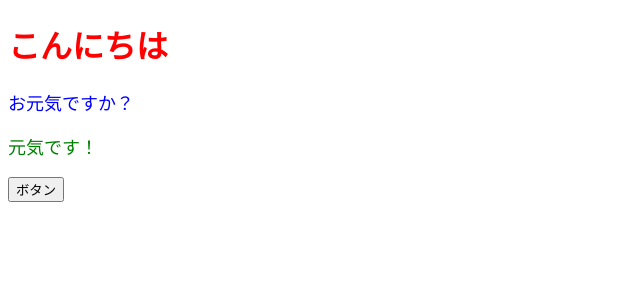
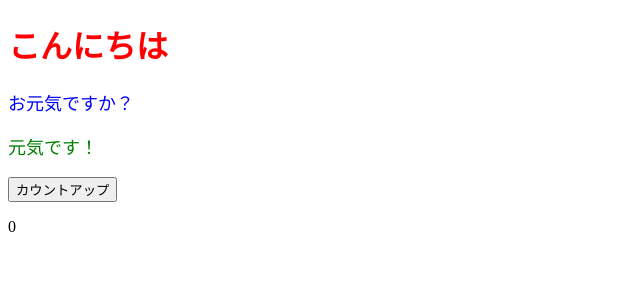
Before and after one commit to ky381011/JSTSPractice, a React (Create React App) app in the folder sample/react/todo/: page / in a window 1280 px wide. Shown: the top 300 px of the page, without its empty margins (0-640 px from the left). Built offline with nearby package versions, Linux system fonts and the light colour scheme.

Commit message:
Appコンポーネントにカウントアップ機能を追加し、ボタンのクリックイベントを修正した

```diff
--- a/sample/react/todo/src/app.jsx
+++ b/sample/react/todo/src/app.jsx
@@ -1,10 +1,12 @@
 // 関数単位でコンポーネント化する
 
+import { use, useState } from "react";
 import { ColorfulMessage } from "./components/ColorfulMessage";
 
 export const App = () => {
-  const onClickButton = () => {
-    alert('');
+  const [num, setNum] = useState(0); // useStateはReactの機能を使うための関数
+  const onClickCountUp = () => {
+    setNum(num + 1);
   }
 
   return (
@@ -13,7 +15,8 @@
       <h1 style={ {color: 'red'} }>こんにちは</h1>
       <ColorfulMessage color="blue">お元気ですか？</ColorfulMessage>
       <ColorfulMessage color="green">元気です！</ColorfulMessage>
-      <button onClick={onClickButton}>ボタン</button>
+      <button onClick={onClickCountUp}>カウントアップ</button>
+      <p>{num}</p>
     </>
   );
 };
```
